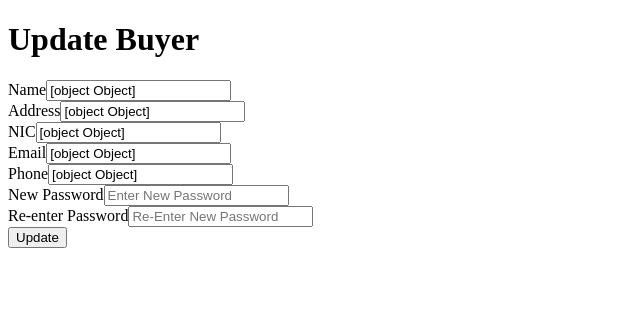
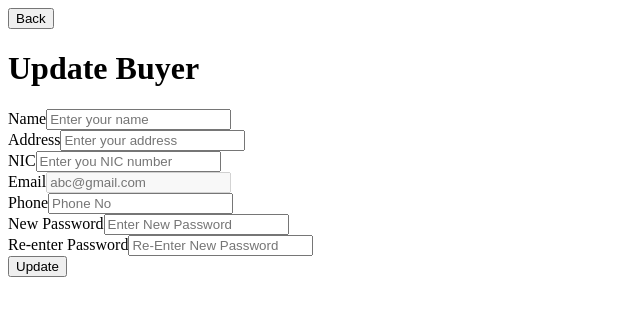
Before and after one commit to PoornaSenadheera100/SPSH-Ayurvedic-Center, a React (Create React App) app in the folder frontend/: page /adminhome/managebuyers/update/1 in a window 1280 px wide. Shown: the top 316 px of the page, without its empty margins (0-640 px from the left). Built offline with nearby package versions, Linux system fonts and the light colour scheme; no server answers.

Commit message:
Implemented the fetching and updating functions

```diff
--- a/frontend/src/components/UpdateBuyer.js
+++ b/frontend/src/components/UpdateBuyer.js
@@ -4,33 +4,59 @@ import { useParams } from "react-router-dom"
 
 export default function UpdateBuyer(){
 
-    const [name, setName] = useState({});
-    const [address, setAddress] = useState({});
-    const [nic, setNic] = useState({});
-    const [email, setEmail] = useState({});
-    const [phone, setPhone] = useState({});
-    const [password, setPassword] = useState({});
-    const [rePassword, setRePassword] = useState({});
+    const [name, setName] = useState("");
+    const [address, setAddress] = useState("");
+    const [nic, setNic] = useState("");
+    const [email, setEmail] = useState("");
+    const [phone, setPhone] = useState("");
+    const [password, setPassword] = useState("");
+    const [rePassword, setRePassword] = useState("");
 
     const {paramemail} = useParams();
 
     useEffect(()=>{
         axios.get(`http://localhost:8070/buyer/get/email/${paramemail}`).then((res)=>{
+            console.log(res.data);
             setName(res.data[0].name);
             setAddress(res.data[0].address);
             setNic(res.data[0].nic);
+            setEmail(res.data[0].email);
             setPhone(res.data[0].phone);
         }).catch((err)=>{
             alert("Network Issue...");
         })
-    });
+    }, []);
 
     function proceed(e){
         e.preventDefault();
+
+        if (password !== rePassword){
+            alert("Re-entered password does not match with the password that you have entered!");
+        }
+        else{
+            const newBuyer = {
+                name,
+                address,
+                nic,
+                email,
+                phone,
+                password,
+                rePassword
+            }
+
+            axios.put(`http://localhost:8070/buyer/update/${paramemail}`, newBuyer).then(()=>{
+                alert("Buyer Updated");
+                window.location.replace("http://localhost:3000/adminhome/managebuyers");
+            }).catch((err)=>{
+                alert("Network Error...");
+            })
+        }
     }
 
     return(
         <div>
+            <a href="/adminhome/managebuyers"><button>Back</button></a>
+
             <h1>Update Buyer</h1>
 
             <form onSubmit={proceed}>
@@ -56,7 +82,7 @@ export default function UpdateBuyer(){
                 <br></br>
 
                 <label htmlFor="email">Email</label>
-                <input type="email" id="email" placeholder="abc@gmail.com" value={email} required onChange={(e)=>{
+                <input type="email" id="email" placeholder="abc@gmail.com" value={email} required disabled onChange={(e)=>{
                     setEmail(e.target.value);
                 }}/>
 
```
